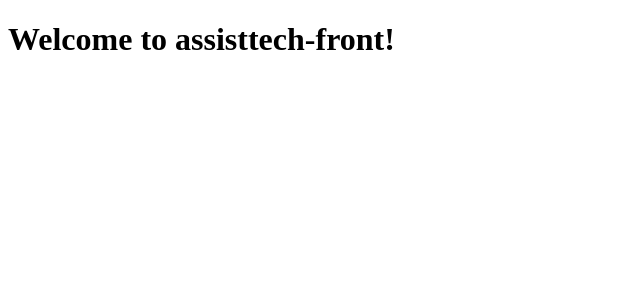
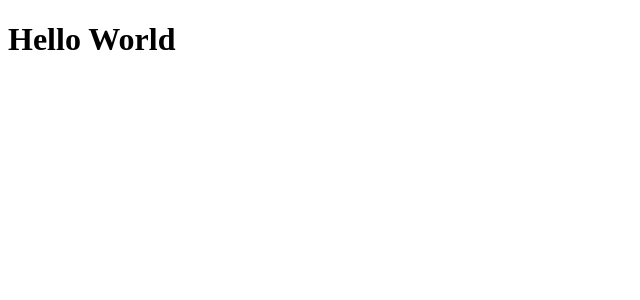
Before and after one commit to Diog007/AssistTech-Full-Stack, an Angular app in the folder assisttech-front/: page / in a window 1280 px wide. Shown: the top 300 px of the page, without its empty margins (0-640 px from the left). Built offline with nearby package versions, Linux system fonts and the light colour scheme.

Commit message:
Inline Template Style Disabled

```diff
--- a/assisttech-front/angular.json
+++ b/assisttech-front/angular.json
@@ -7,8 +7,8 @@
       "projectType": "application",
       "schematics": {
         "@schematics/angular:component": {
-          "inlineTemplate": true,
-          "inlineStyle": true,
+          "inlineTemplate": false,
+          "inlineStyle": false,
           "skipTests": true
         },
         "@schematics/angular:class": {
--- /dev/null
+++ b/assisttech-front/src/app/app.component.html
@@ -0,0 +1 @@
+<h1>Hello World</h1>
--- a/assisttech-front/src/app/app.component.ts
+++ b/assisttech-front/src/app/app.component.ts
@@ -1,17 +1,13 @@
-import { Component } from '@angular/core';
+import { Component, Inject, PLATFORM_ID } from '@angular/core';
 import { RouterOutlet } from '@angular/router';
 
 @Component({
   selector: 'app-root',
   standalone: true,
   imports: [RouterOutlet],
-  template: `
-    <h1>Welcome to {{title}}!</h1>
-
-    <router-outlet />
-  `,
-  styles: [],
+  templateUrl: './app.component.html',
+  styleUrl: './app.component.scss'
 })
 export class AppComponent {
-  title = 'assisttech-front';
+  title = 'Assisttech';
 }
```
Also changed, not shown: assisttech-front/src/app/app.component.scss (added).
